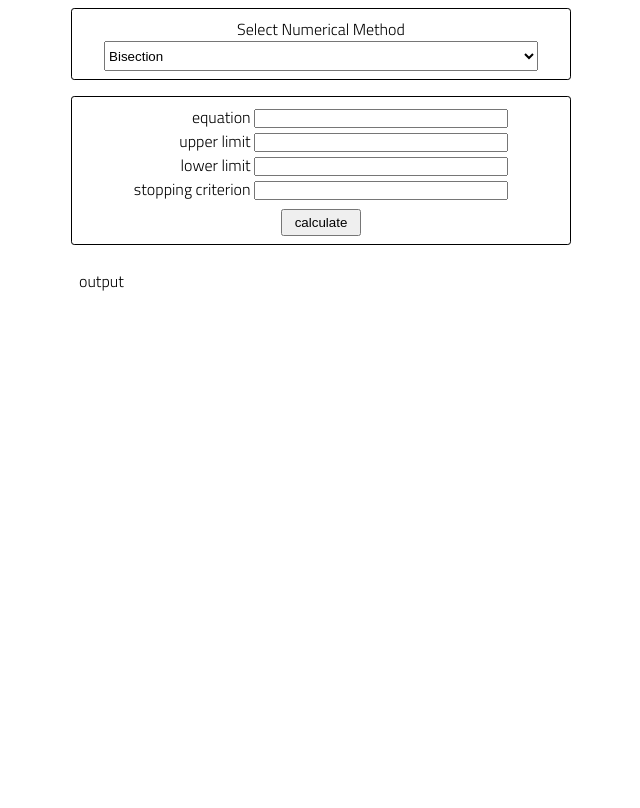
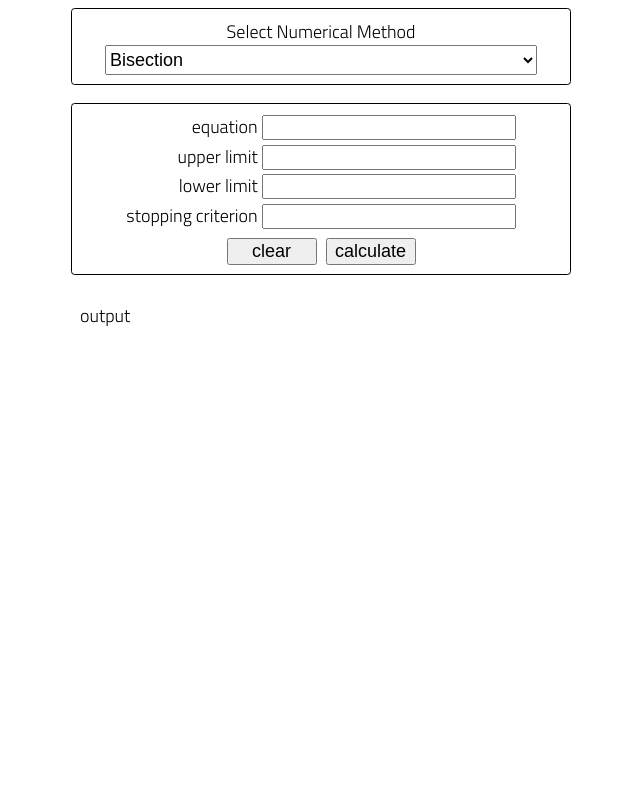
Before and after one commit to chrisgabs/bracketing-open-num-methods, a Flask app: page / in a window 1280 px wide. Shown: the whole page, without its empty margins (327-967 px from the left). Run offline with Flask 2, Linux system fonts and the light colour scheme; some libraries are stand-ins or nearby versions.

Commit message:
add: added clear button, invalid input prompt, selected num method label

```diff
--- a/app.py
+++ b/app.py
@@ -12,33 +12,34 @@ app = Flask(__name__)
 
 @app.route('/receiver', methods = ['POST'])
 def compute():
-	data = json.loads(request.get_data())
-	print(data)
-	method = data['selected']
+	try:
+		data = json.loads(request.get_data())
+		print(data)
+		method = data['selected']
 
-	eq = data['eq']
-	crit = float(data['crit'])
-	if method == "Non-linear":
-		return
-	elif method == "Newton Rhapson" or method == "Simple Fix Iteration":
-		x = float(data['x'])
-	else:
-		xl = float(data['xl'])
-		xu = float(data['xu'])
+		eq = data['eq']
+		crit = float(data['crit'])
+		if method == "Non-linear":
+			return
+		elif method == "Newton Rhapson" or method == "Simple Fix Iteration":
+			x = float(data['x'])
+		else:
+			xl = float(data['xl'])
+			xu = float(data['xu'])
 
-	if method == "Bisection":
-		return bisection(eq, xl, xu, crit)
-	if method == "False Position":
-		return false_position(eq, xl, xu, crit)
-	if method == "Newton Rhapson":
-		return newton_rhapson(eq, x, crit)
-	if method == "Secant":
-		return secant(eq, xl, xu, crit)
-	if method == "Simple Fix Iteration":
-		print("jalkgaldgjs")
-		return sifi(eq, x, crit)
-	print("END OF METHOD")
-
+		if method == "Bisection":
+			return bisection(eq, xl, xu, crit)
+		if method == "False Position":
+			return false_position(eq, xl, xu, crit)
+		if method == "Newton Rhapson":
+			return newton_rhapson(eq, x, crit)
+		if method == "Secant":
+			return secant(eq, xl, xu, crit)
+		if method == "Simple Fix Iteration":
+			return sifi(eq, x, crit)
+	except Exception as e:
+		print(e)
+		return "<p>Invalid Input</p>"
 
 @app.route('/')
 def output():
--- a/src/style.scss
+++ b/src/style.scss
@@ -1,4 +1,8 @@
 @import url('https://fonts.googleapis.com/css2?family=Poppins:wght@200;300&family=Titillium+Web:wght@300&display=swap');
+
+* {
+    font-size: 18px;
+}
 
 html, body {
     height: 100%;
@@ -56,7 +60,7 @@ body {
     }
     button {
         height: 27px;
-        width: 80px;
+        width: 90px;
     }
 }
 
@@ -65,6 +69,17 @@ body {
     display: flex;
     flex-direction: column;
     align-items: flex-end;
+    gap: .15rem;
+    // width: 1000px;
+    // justify-content: flex-start;
+}
+
+#buttons-container {
+    // border-style: solid;
+    display: flex;
+    gap: .5rem;
+    // flex-direction: column;
+    // align-items: flex-end;
     // width: 1000px;
     // justify-content: flex-start;
 }
@@ -78,5 +93,9 @@ body {
 
 #table-container {
     display: flex;
+    // border-style: dashed;
+    flex-direction: column;
     justify-content: center;
+    align-items: center;
+    gap: .5rem;
 }
--- a/static/css/style.css
+++ b/static/css/style.css
@@ -1,4 +1,8 @@
 @import url("https://fonts.googleapis.com/css2?family=Poppins:wght@200;300&family=Titillium+Web:wght@300&display=swap");
+* {
+  font-size: 18px;
+}
+
 html, body {
   height: 100%;
   width: 100%;
@@ -54,13 +58,19 @@ body * {
 }
 #input-container button {
   height: 27px;
-  width: 80px;
+  width: 90px;
 }
 
 #field-container {
   display: flex;
   flex-direction: column;
   align-items: flex-end;
+  gap: 0.15rem;
+}
+
+#buttons-container {
+  display: flex;
+  gap: 0.5rem;
 }
 
 #output-container {
@@ -72,7 +82,10 @@ body * {
 
 #table-container {
   display: flex;
+  flex-direction: column;
   justify-content: center;
+  align-items: center;
+  gap: 0.5rem;
 }
 
 /*# sourceMappingURL=style.css.map */
--- a/static/script/script.js
+++ b/static/script/script.js
@@ -1,12 +1,21 @@
+const fields = ["eq", "xu", "xl", "crit", "x"]
 let selected = "Bisection"
 
 $(function() {
 
     // $("#three-inputs").hide()
     // $("#six-inputs").hide()
+
     updateInputFields()
+    $("#selection").val(selected)
 
     $("#calculate").on("click", () => onCalculate())
+    $("#clear").on("click", () => {
+        fields.forEach(e => {
+            const id = "#" + e;
+            $(id).val("");
+        })
+    })
     $("#selection").on("change", () => {
         selected = $("#selection").val()
         updateInputFields()
@@ -33,7 +42,10 @@ function onCalculate() {
     data["selected"] = selected;
     data = JSON.stringify(data)
     $.post("receiver", data, function(response) {
-        $("#table-container").children().remove();
+        console.log(response)
+        const l = "<label>" + selected + "</label>"
+        $("#table-container").children().remove()
+        $("#table-container").append(l)
         $("#table-container").append(response)
         $("#table-container").hide()
         $("#table-container").fadeIn()
--- a/templates/index.html
+++ b/templates/index.html
@@ -43,7 +43,10 @@
           <input type="text" id="crit">
         </div>
       </div>
-      <button id="calculate" type="button">calculate</button>
+      <div id="buttons-container">
+        <button id="clear" type="button">clear</button>
+        <button id="calculate" type="button">calculate</button>
+      </div>
     </div>
     <div class="main-container" id="output-container">
       <label>output</label>
```
Also changed, not shown: 2 other files.
